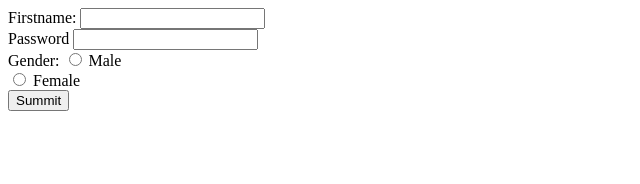
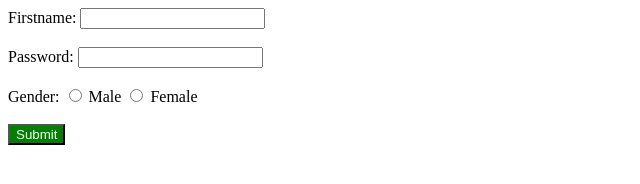
Before and after one commit to atharvakesarkar/webdevelopment_class, a plain HTML site: page forms/form.html in a window 1280 px wide. Shown: the whole page, without its empty margins (0-640 px from the left). Drawn offline with Linux system fonts and the light colour scheme.

Commit message:
mage a html form

```diff
--- a/forms/form.html
+++ b/forms/form.html
@@ -1,32 +1,34 @@
 <!DOCTYPE html>
 <html lang="en">
 <head>
-    <meta charset="UTF-8">
-    <meta name="viewport" content="width=device-width, initial-scale=1.0">
-    <title>Document</title>
+  <meta charset="UTF-8">
+  <meta name="viewport" content="width=device-width, initial-scale=1.0">
+  <title>Basic Form</title>
 </head>
 <body>
-    <form>
-        <label for="fname" id="fname">Firstname: </label>
-        <input type="text" id="fname">
 
-        <br>
-        <label for="pass" id = "pass">Password</label>
-        <input type="password" id = "Pass">
-        <br>
-              <label>Gender: </label>
-        <input type="radio" id="Gender" name = "Gender" >
-        <label for="Gender" name="Gender" >Male</label>
-        <br>
-        <!-- &nbsp;&nbsp;&nbsp;&nbsp;&nbsp;&nbsp;&nbsp;&nbsp;&nbsp;&nbsp;&nbsp;&nbsp;&nbsp; -->
-         <label style="display: none;">Gender: </label>
-        <input type="radio" id="Gender" name= "Gender">
-        <label for="Gender" name="Gender"> Female</label>
-            <br>
-        <button type="summit">Summit</button>
-        <br>
+  <form>
+    <label for="fname">Firstname:</label>
+    <input type="text" id="fname" name="fname">
 
-    </form>
+    <br><br>
+
+    <label for="pass">Password:</label>
+    <input type="password" id="pass" name="pass">
+
+    <br><br>
+
+    <label>Gender:</label>
+    <input type="radio" id="male" name="gender" value="male">
+    <label for="male">Male</label>
+
+    <input type="radio" id="female" name="gender" value="female">
+    <label for="female">Female</label>
+
+    <br><br>
+
+    <button type="submit" style="background-color: green; color: white;">Submit</button>
+  </form>
 
 </body>
 </html>
```
